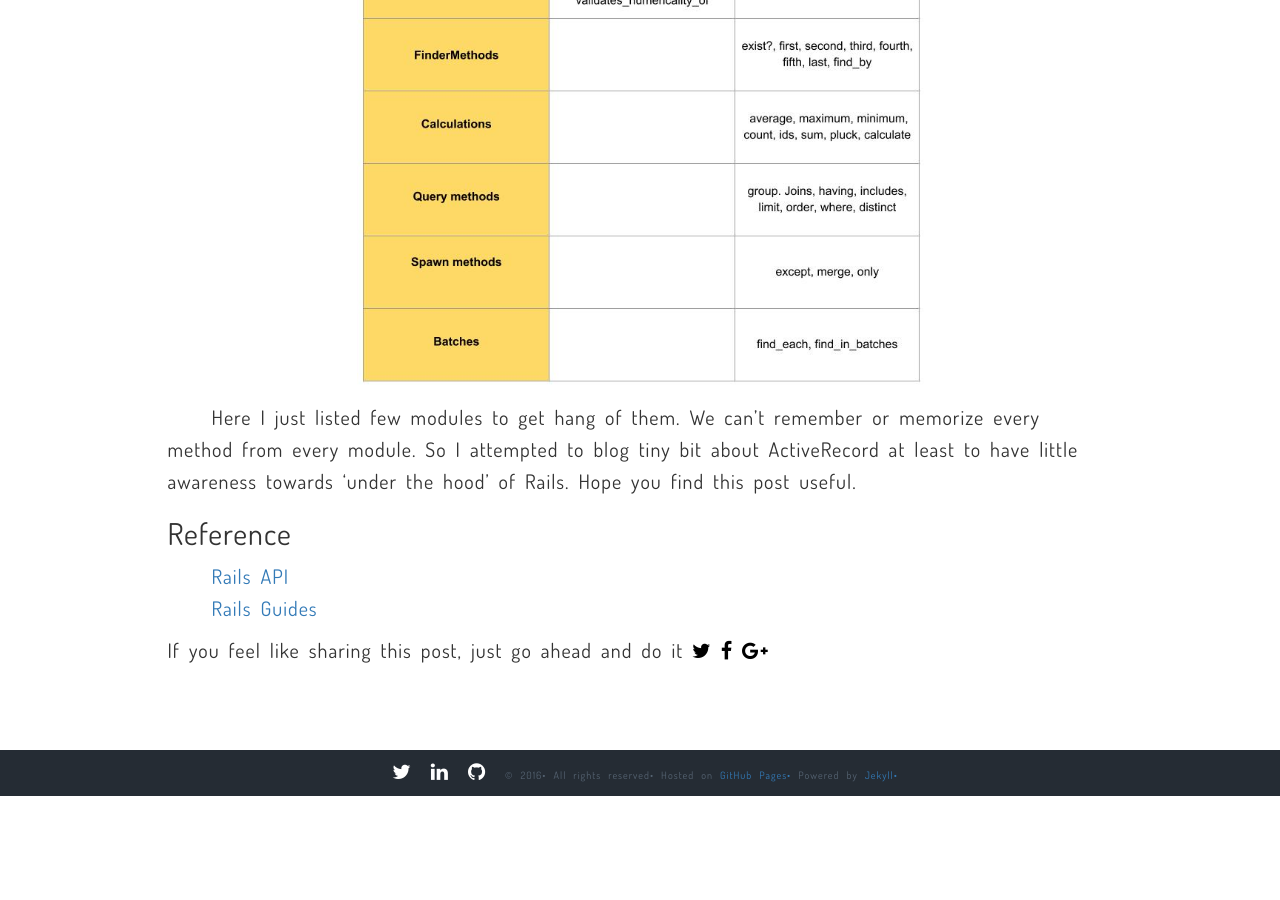
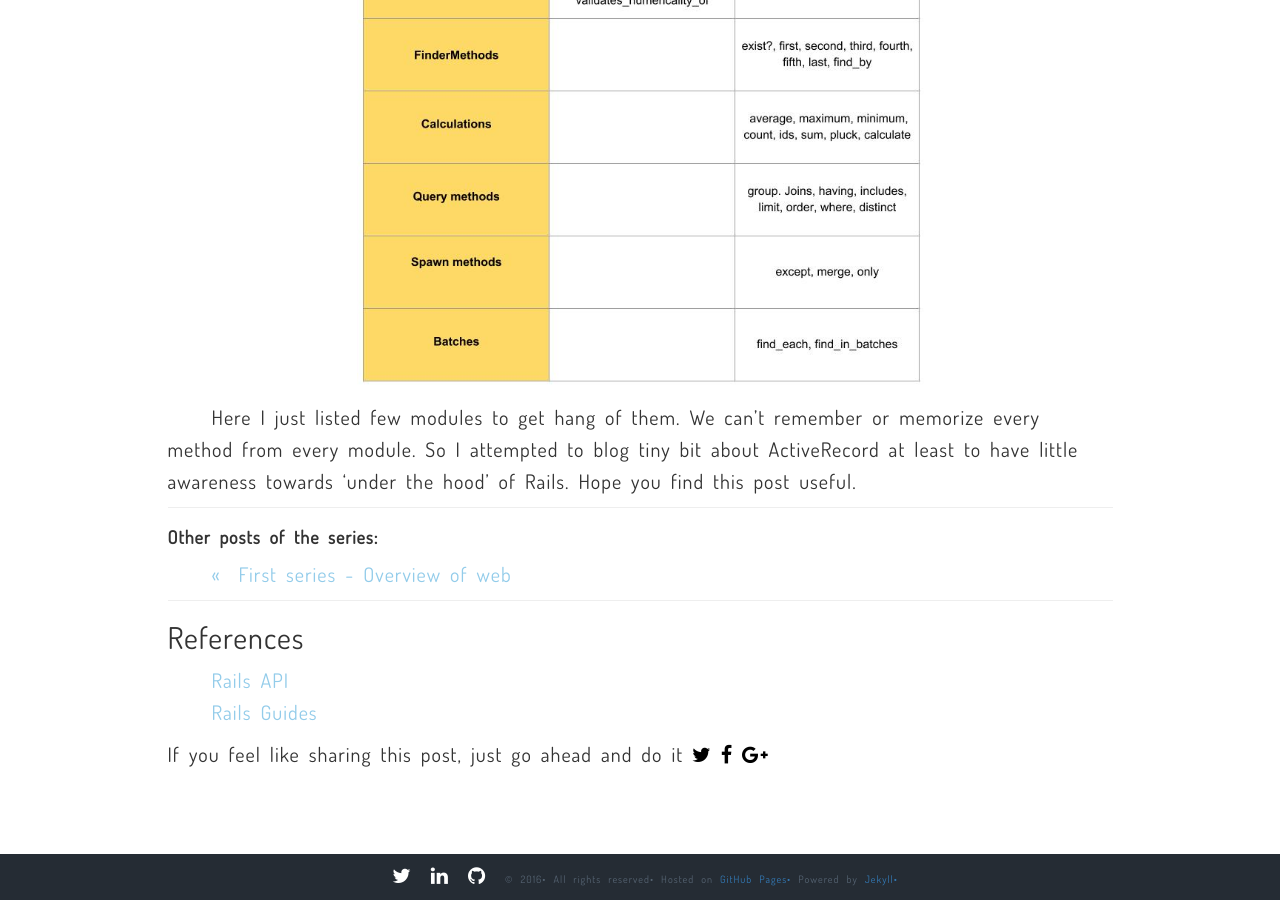
Before and after one commit to Sasikala-Ravichandran/sasi-kala.github.io, a Jekyll site: the page built from _posts/2016-3-24-rails-internals-series-2-ActiveRecord.md, in a window 1280 px wide and 900 px high, scrolled down 3566 px. Built offline with Jekyll 4.4.1, drawn with Linux system fonts in a browser that asks for light colours; nearby versions of some CDN libraries; comment, search, counter and statistics services are not loaded; before the commit the page ends 4362 px from its top, so only the background shows below that.

Commit message:
Added the other post links

```diff
--- a/_posts/2016-3-24-rails-internals-series-2-ActiveRecord.md
+++ b/_posts/2016-3-24-rails-internals-series-2-ActiveRecord.md
@@ -48,7 +48,13 @@ disqus_identifier: b1cb8284-0990-4c5a-9011-5d274399d52d
 
 &ensp;&ensp;&ensp;&ensp;Here I just listed few modules to get hang of them. We can’t remember or memorize every method from every module. So I attempted to blog tiny bit about ActiveRecord at least to have little awareness towards ‘under the hood’ of Rails. Hope you find this post useful.
 
-## Reference
-&ensp;&ensp;&ensp;&ensp;[Rails API](http://api.rubyonrails.org/)<br />
-&ensp;&ensp;&ensp;&ensp;[Rails Guides](http://guides.rubyonrails.org/)
+<hr>
+#### **Other posts of the series:**
+&ensp;&ensp;&ensp;&ensp;[<<   First series - Overview of web](/blog/rails-internals-series-1){:class="tag_links"}
+<hr>
+
+## References
+&ensp;&ensp;&ensp;&ensp;[Rails API](http://api.rubyonrails.org/){:class="tag_links"}
 <br />
+&ensp;&ensp;&ensp;&ensp;[Rails Guides](http://guides.rubyonrails.org/){:class="tag_links"}
+<br />
```
Also changed, not shown: _posts/2016-2-13-rails-internals-series-1.md (+5 -2 lines).
